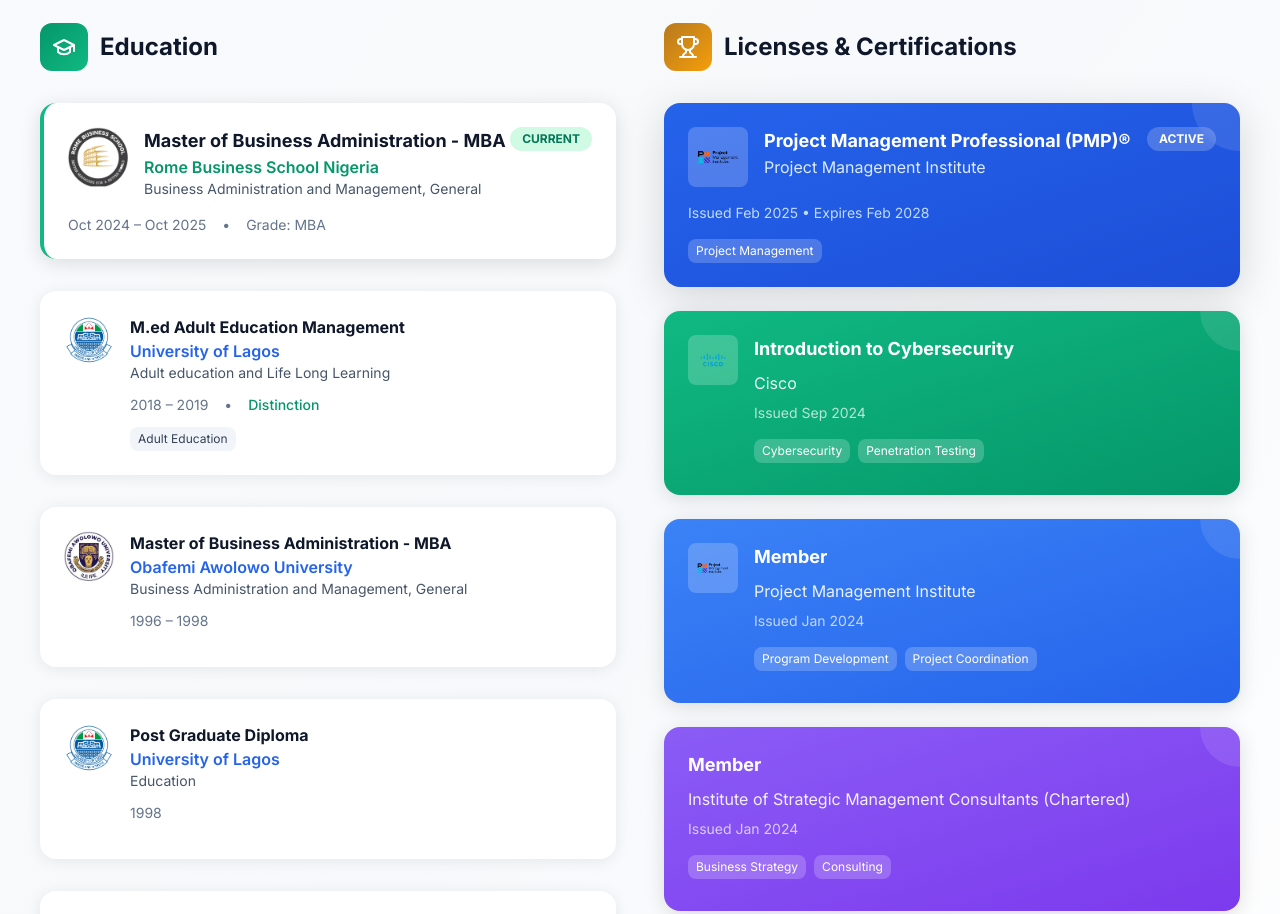
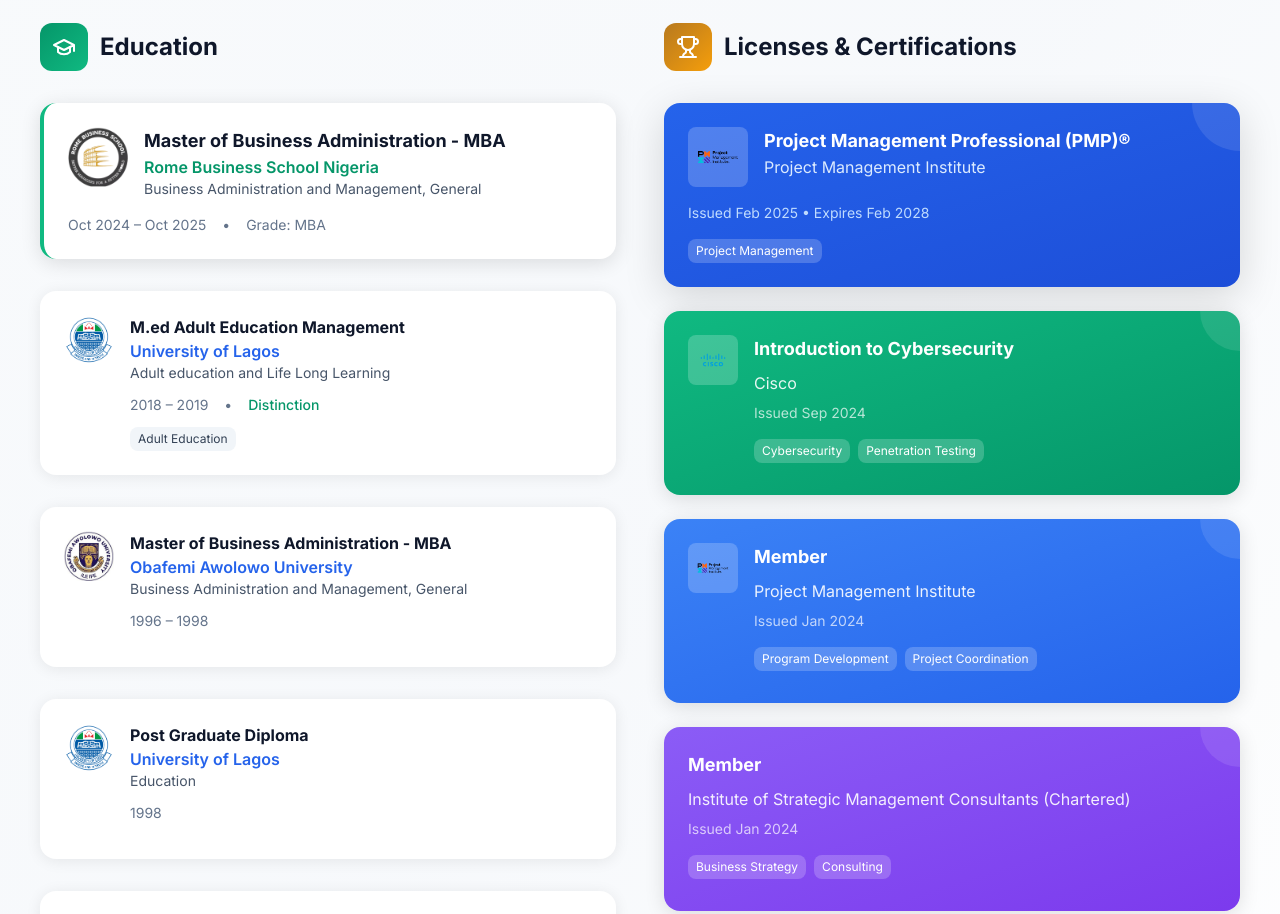
Before and after one commit to Paulkelvin/Mosun-Owo-Odusi, a Next.js app: page /about in a window 1280 px wide. Shown: the part 5400-6314 px from the top of the page. Built offline with nearby package versions, Linux system fonts and the light colour scheme.

Commit message:
Remove CURRENT and ACTIVE badges from about page
- Remove 'CURRENT' badge from MBA education section
- Remove 'ACTIVE' badge from PMP certification section

```diff
--- a/app/about/page.tsx
+++ b/app/about/page.tsx
@@ -412,7 +412,7 @@
                     viewport={{ once: true }}
                     className="relative bg-white rounded-2xl shadow-medium p-6 border-l-4 border-emerald-500"
                   >
-                    <div className="flex items-start justify-between mb-4">
+                    <div className="flex items-start gap-4 mb-4">
                       <div className="flex items-start gap-4">
                         <div className="flex-shrink-0">
                           <Image
@@ -429,7 +429,6 @@
                           <p className="text-slate-600 text-sm">Business Administration and Management, General</p>
                         </div>
                       </div>
-                      <span className="px-3 py-1 bg-emerald-100 text-emerald-700 rounded-full text-xs font-bold">CURRENT</span>
                     </div>
                     <div className="flex items-center gap-4 text-sm text-slate-500">
                       <span>Oct 2024 – Oct 2025</span>
@@ -617,12 +616,9 @@
                         className="object-contain bg-white/20 rounded-lg p-2 flex-shrink-0"
                       />
                       <div className="flex-1">
-                        <div className="flex items-start justify-between">
-                          <div>
-                            <h4 className="font-bold text-lg">Project Management Professional (PMP)®</h4>
-                            <p className="text-primary-100">Project Management Institute</p>
-                          </div>
-                          <span className="px-3 py-1 bg-white/20 backdrop-blur-sm rounded-full text-xs font-bold">ACTIVE</span>
+                        <div>
+                          <h4 className="font-bold text-lg">Project Management Professional (PMP)®</h4>
+                          <p className="text-primary-100">Project Management Institute</p>
                         </div>
                       </div>
                     </div>
```
